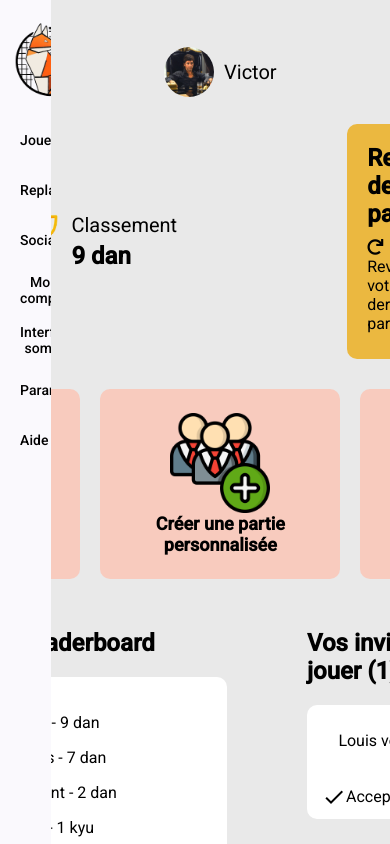
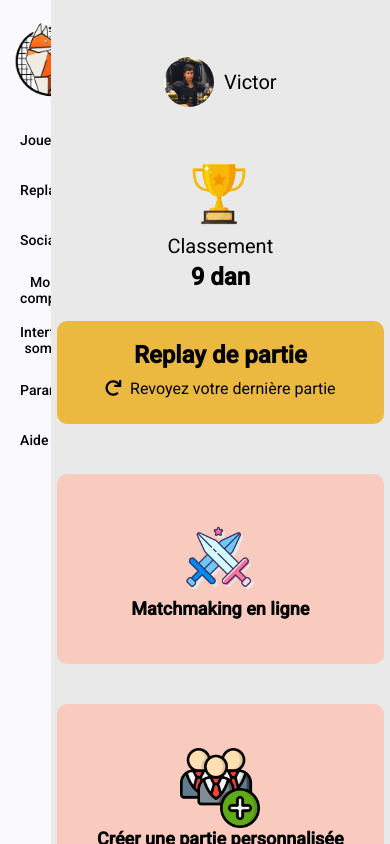
Before and after one commit to victorinhoOo/dijon-go-server, an Angular app in the folder Client/: page / in a window 390 px wide. Built offline with nearby package versions, Linux system fonts and the light colour scheme.

Commit message:
page reversible css

```diff
--- a/Client/src/app/index/index.component.css
+++ b/Client/src/app/index/index.component.css
@@ -1,10 +1,12 @@
 .main-container {
-    display: flex; /* Utilise flexbox pour aligner les éléments */
-    justify-content: center; /* Espace entre les éléments */
-    align-items: center; /* Aligne verticalement au centre */
-    flex-direction: column; /* Affiche les éléments en colonne */
-    margin-top: 20px; /* Espace au-dessus du conteneur principal */
+    display: flex;
+    justify-content: center;
+    align-items: center;
+    flex-direction: column;
+    margin-top: 20px;
+    padding: 10px;
 }
+
 .player-info {
     display: flex;
     justify-content: center;
@@ -21,131 +23,133 @@
 }
 
 .top-section {
-    display: flex; /* Utilise flexbox pour aligner les éléments */
-    justify-content: center; /* Espace entre les éléments */
-    align-items: center; /* Aligne verticalement au centre */
-    margin-top: 20px; /* Espace au-dessus de la section */
-    width: 50%;
+    display: flex;
+    justify-content: center;
+    align-items: center;
+    margin-top: 20px;
+    width: 60%;
 }
 
 .rank {
     display: grid;
-    grid-template-columns: 80px auto; /* 80px pour l'image, le reste pour le texte */
-    grid-template-rows: auto auto; /* Deux lignes pour le label et la valeur */
-    align-items: center; /* Aligne le contenu au début */
+    grid-template-columns: 80px auto;
+    grid-template-rows: auto auto;
+    align-items: center;
     margin-right: 70px;
     padding: 10px;
-    border-radius: 10px; /* Arrondir les coins */
+    border-radius: 10px;
 }
 
 .rank img {
-    width: 80px; /* Largeur de l'image */
-    height: 80px; /* Hauteur de l'image */
+    width: 80px;
+    height: 80px;
 }
 
 .rank-text {
     display: flex;
-    flex-direction: column; /* Affiche le texte en colonne */
-    justify-content: flex-start; /* Aligne le texte en haut */
+    flex-direction: column;
+    justify-content: flex-start;
 }
 
 .rank-label {
-    margin: 0; /* Marge autour du label */
-    font-size: 20px; /* Taille de la police pour le label */
+    margin: 0;
+    font-size: 20px;
 }
 
 .rank-value {
     margin: 0;
-    margin-top: 5px; /* Espace entre le label et la valeur */
-    font-size: 24px; /* Taille de la police pour la valeur */
-    font-weight: bold; /* Ajoute du poids au texte de la valeur */
+    margin-top: 5px;
+    font-size: 24px;
+    font-weight: bold;
 }
+
 .last-game {
     text-decoration: none;
     color: black;
     display: flex;
     flex-direction: column;
     justify-content: flex-start;
-    margin-left: 90px; /* Ajoute un espace entre rank et last-game */
-    background-color: #EBB840 ;
+    margin-left: 90px;
+    background-color: #EBB840;
     padding-left: 20px;
     padding-bottom: 10px;
     padding-right: 20px;
-    border-radius: 10px; /* Coins arrondis */
-    transition: background-color 0.2s ease; /* Animation sur hover */
+    border-radius: 10px;
+    transition: background-color 0.2s ease;
 }
 
-.last-game:hover{
-    background-color: #f1af13; /* Change la couleur d'arrière-plan au survol */
-    transform: scale(1.02); /* Agrandit l'élément au survol */
+.last-game:hover {
+    background-color: #f1af13;
+    transform: scale(1.02);
 }
 
-.last-game h2{
+.last-game h2 {
     color: black;
     margin-bottom: 0;
 }
 
-.last-game i{
-    margin-right: 5px; /* Ajoute un espace entre l'icône et le texte */
+.last-game i {
+    margin-right: 5px;
 }
-.replay-last{
+
+.replay-last {
     margin-top: 10px;
     color: black;
     text-decoration: none;
 }
 
 .presentation {
-    display: flex; /* Utilise flexbox pour aligner les éléments */
-    justify-content: center; /* Espace entre les éléments */
-    align-items: center; /* Aligne verticalement au centre */
-    flex-direction: column; /* Affiche les éléments en colonne */
-    margin-top: 20px; /* Espace au-dessus du conteneur principal */
+    display: flex;
+    justify-content: center;
+    align-items: center;
+    flex-direction: column;
+    margin-top: 20px;
     margin-right: 60px;
     margin-left: 60px;
     font-style: justify;
 }
 
 .game-options {
-    display: flex; /* Utilise flexbox pour aligner les boutons en ligne */
-    justify-content: center; /* Centre les boutons horizontalement */
-    gap: 20px; /* Espace entre les boutons */
-    margin-top: 30px; /* Espace au-dessus de la section */
+    display: flex;
+    justify-content: center;
+    gap: 20px;
+    margin-top: 30px;
 }
 
 .game-options a {
-    display: flex; /* Pour aligner l'image et le texte ensemble */
-    flex-direction: column; /* Place l'image au-dessus du texte */
-    align-items: center; /* Centre l'image et le texte */
-    justify-content: center; /* Centre verticalement */
-    background-color: #f8cbbe ; /* Couleur d'arrière-plan des boutons */
-    padding: 20px; /* Ajoute de l'espace autour du contenu du bouton */
-    text-decoration: none; /* Retire la décoration des liens */
-    color: black; /* Couleur du texte */
-    font-size: 18px; /* Taille du texte */
-    font-weight: bold; /* Rendre le texte plus épais */
-    border-radius: 10px; /* Coins arrondis */
-    width: 200px; /* Largeur fixe pour les boutons */
-    height: 150px; /* Hauteur fixe pour les boutons */
-    transition: background-color 0.1s ease; /* Animation sur hover */
-    text-align:center;
+    display: flex;
+    flex-direction: column;
+    align-items: center;
+    justify-content: center;
+    background-color: #f8cbbe;
+    padding: 20px;
+    text-decoration: none;
+    color: black;
+    font-size: 18px;
+    font-weight: bold;
+    border-radius: 10px;
+    width: 200px;
+    height: 150px;
+    transition: background-color 0.1s ease;
+    text-align: center;
 }
 
 .game-options a:hover {
-    background-color: #f7af9b ; /* Change la couleur d'arrière-plan au survol */
-    transform: scale(1.02); /* Agrandit l'élément au survol */
+    background-color: #f7af9b;
+    transform: scale(1.02);
 }
 
 .game-options img {
-    width: 100px; /* Taille des images/ */
-    height: 100px; /* Taille des images */
+    width: 100px;
+    height: 100px;
 }
 
-.invitations-section{
-    margin-top:10px;
+.invitations-section {
+    margin-top: 10px;
 }
 
 .invitation-card {
-    margin-top: 20px; /* Espace au-dessus de la section */
+    margin-top: 20px;
     width: 100%;
     background-color: #ffffff;
     border-radius: 10px;
@@ -161,11 +165,11 @@
 }
 
 .leaderboard {
-    background-color: #ffffff; /* Fond gris clair pour le leaderboard */
+    background-color: #ffffff;
     padding: 20px;
     border-radius: 10px;
     max-width: 600px;
-    margin: 0 auto; /* Centre le leaderboard */
+    margin: 0 auto;
     padding-right: 40px;
     padding-left: 40px;
     text-align: justify;
@@ -179,32 +183,92 @@
     padding: 10px;
     margin: 5px 0;
     border-radius: 5px;
-    box-shadow: 0px 4px 6px rgba(0, 0, 0, 0.1); /* Ombre subtile */
+    box-shadow: 0px 4px 6px rgba(0, 0, 0, 0.1);
 }
 
-.bottom-section{
-    display: flex; /* Utilise flexbox pour aligner les éléments */
-    justify-content: center; /* Espace entre les éléments */
-    align-items: flex-start; /* Aligne verticalement au centre */
-    margin-top: 20px; /* Espace au-dessus de la section */
-    width: 50%;
+.bottom-section {
+    display: flex;
+    justify-content: center;
+    align-items: flex-start;
+    margin-top: 20px;
+    width: 60%;
 }
 
-.invitation-actions{
+.invitation-actions {
     display: flex;
     flex-direction: row;
     justify-content: space-around;
 }
 
-.accept-btn, .decline-btn{
+.accept-btn,
+.decline-btn {
     display: flex;
     align-items: center;
     flex-direction: row;
-    transition: background-color 0.1s ease; /* Animation sur hover */
+    transition: background-color 0.1s ease;
 }
 
-.accept-btn:hover, .decline-btn:hover{
+.accept-btn:hover,
+.decline-btn:hover {
     cursor: pointer;
     transform: scale(1.05);
     color: #EBB840;
 }
+
+/* Media Queries pour les écrans plus petits */
+@media (max-width: 1100px) {
+    .top-section,
+    .bottom-section {
+        flex-direction: column;
+        width: 100%;
+    }
+
+    .rank {
+        grid-template-columns: 1fr;
+        margin: 10px 0;
+        padding: 10px;
+        text-align: center;
+    }
+    .rank img{
+        margin-left: 12px;
+    }
+    .last-game {
+        width: 90%;
+        margin: 10px 0;
+        text-align: center;
+    }
+
+    .game-options {
+        flex-direction: column;
+        align-items: center;
+        width: 100%;
+    }
+
+    .game-options a {
+        width: 90%;
+        margin: 10px 0;
+    }
+
+    .game-options img {
+        width: 80px;
+        height: 80px;
+    }
+
+    .leaderboard,
+    .invitation-card {
+        width: 100%;
+        padding: 10px;
+    }
+
+    .leaderboard{
+        width: 500px;
+    }
+    .leaderboard-section {
+        margin-left: auto;
+        margin-right: auto;
+    }
+    .invitations-section {
+        margin-left: auto;
+        margin-right: auto;
+    }
+}
```
